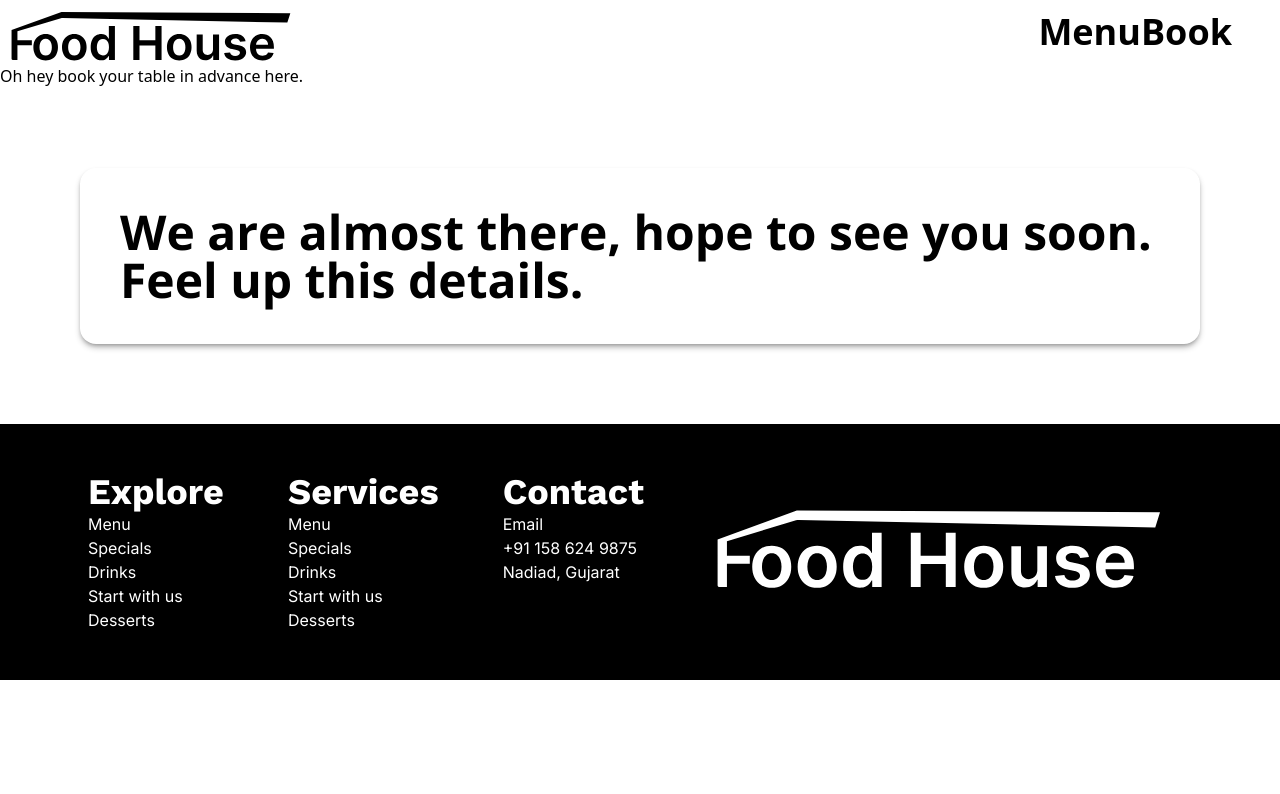
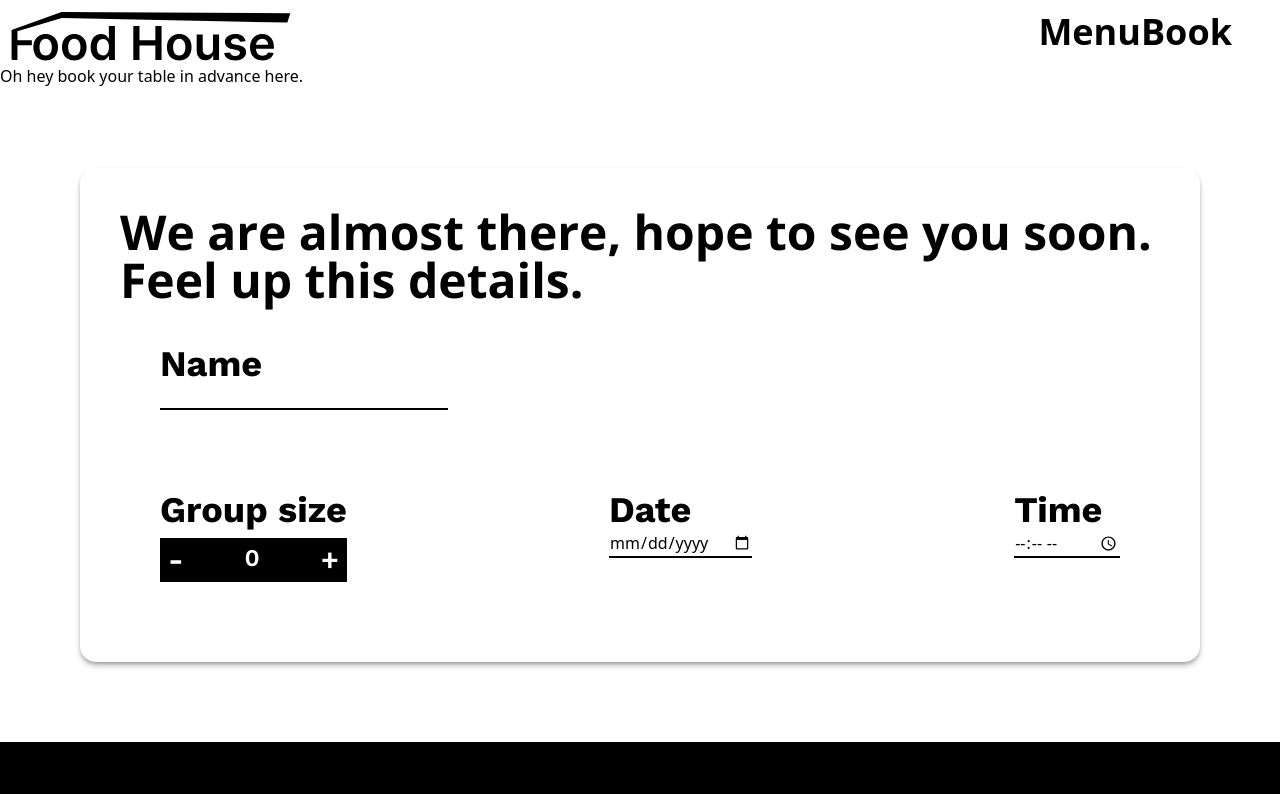
Before and after one commit to YUGE0/Food-House, a Next.js app: page /book in a window 1280 px wide. Shown: the top 794 px of the page. Built offline with nearby package versions, Linux system fonts and the light colour scheme.

Commit message:
Booking compo rough layout done.

```diff
--- a/app/compo/tablebook.tsx
+++ b/app/compo/tablebook.tsx
@@ -1,9 +1,38 @@
-import React from 'react'
+"use client"
+import React, { useState } from 'react'
 
 export default function Tablebook() {
+     const [quantity, setQuantity] = useState(0);
+
+        const increment = () => {
+        setQuantity((prevQuantity) => prevQuantity + 1);};
+        const decrement = () => {
+        setQuantity((prevQuantity) => Math.max(0, prevQuantity - 1));};
   return (
     <div className="m-20 p-10 rounded-2xl shadow-md shadow-black/30">
         <h1>We are almost there, hope to see you soon. Feel up this details.</h1>
+        <div className="p-10">
+            <h3>Name</h3>
+            <input className="border-b-2 border-black w-[30%]" type='text'></input>
+        </div>
+        <div className="flex justify-between">
+            <div className="p-10">
+                <h3>Group size</h3>
+                <div className="mt-2 flex justify-between">
+                <button onClick={decrement} className=" bg-black text-white p-1 px-2 text-3xl font-semibold font-work">-</button>
+                <h4 className="p-1 px-2 text-center text-2xl w-full bg-black text-white">{quantity}</h4>
+                <button onClick={increment} className=" bg-black text-white p-1 px-2 text-3xl font-semibold font-work">+</button>
+                </div>
+            </div>
+            <div className="p-10">
+                <h3>Date</h3>
+                <input className="border-b-2 border-black w-full" type='date'></input>
+            </div>
+            <div className="p-10">
+                <h3>Time</h3>
+                <input className="border-b-2 border-black w-full" type='time'></input>
+            </div>
+        </div>
     </div>
   )
 }
```
